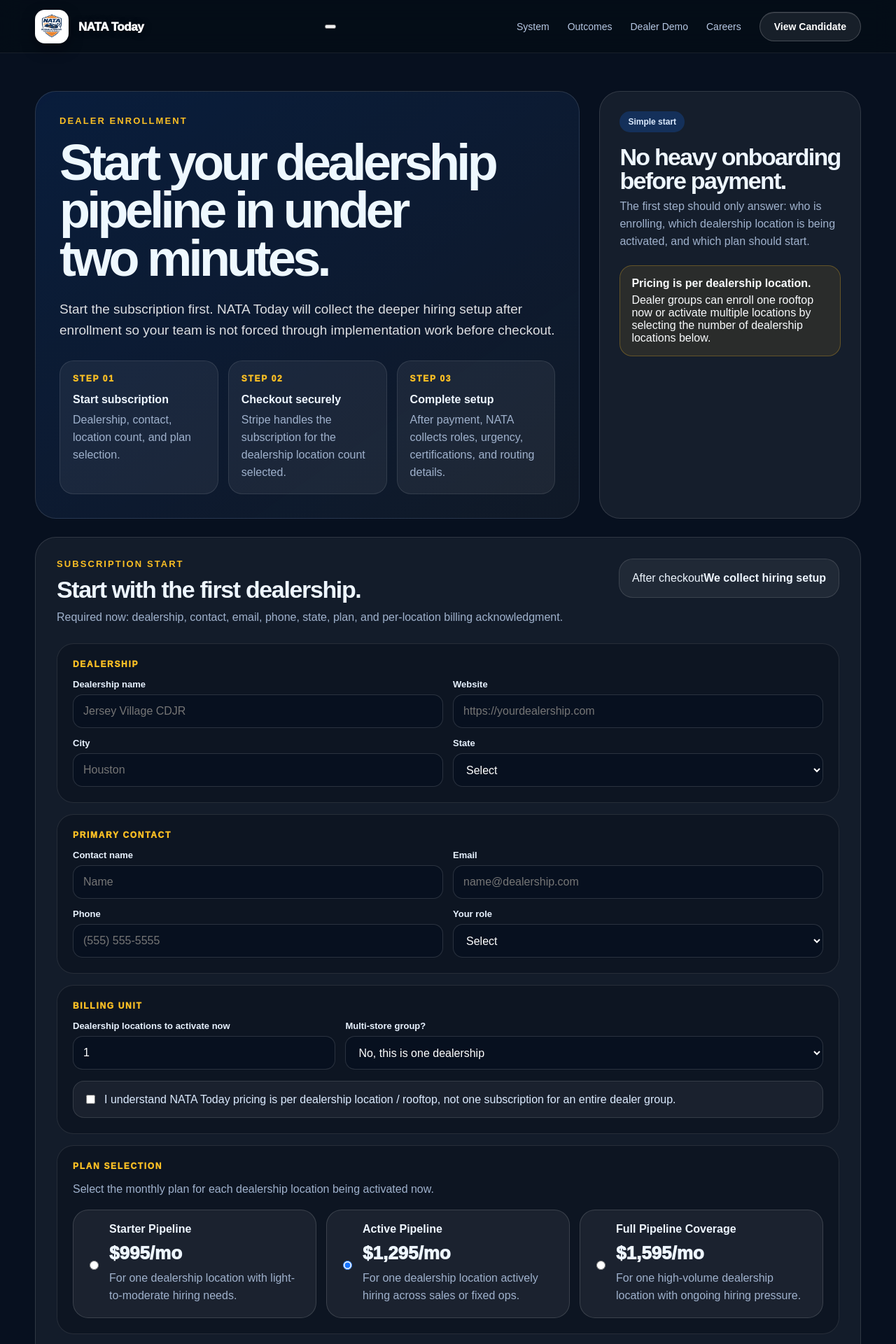
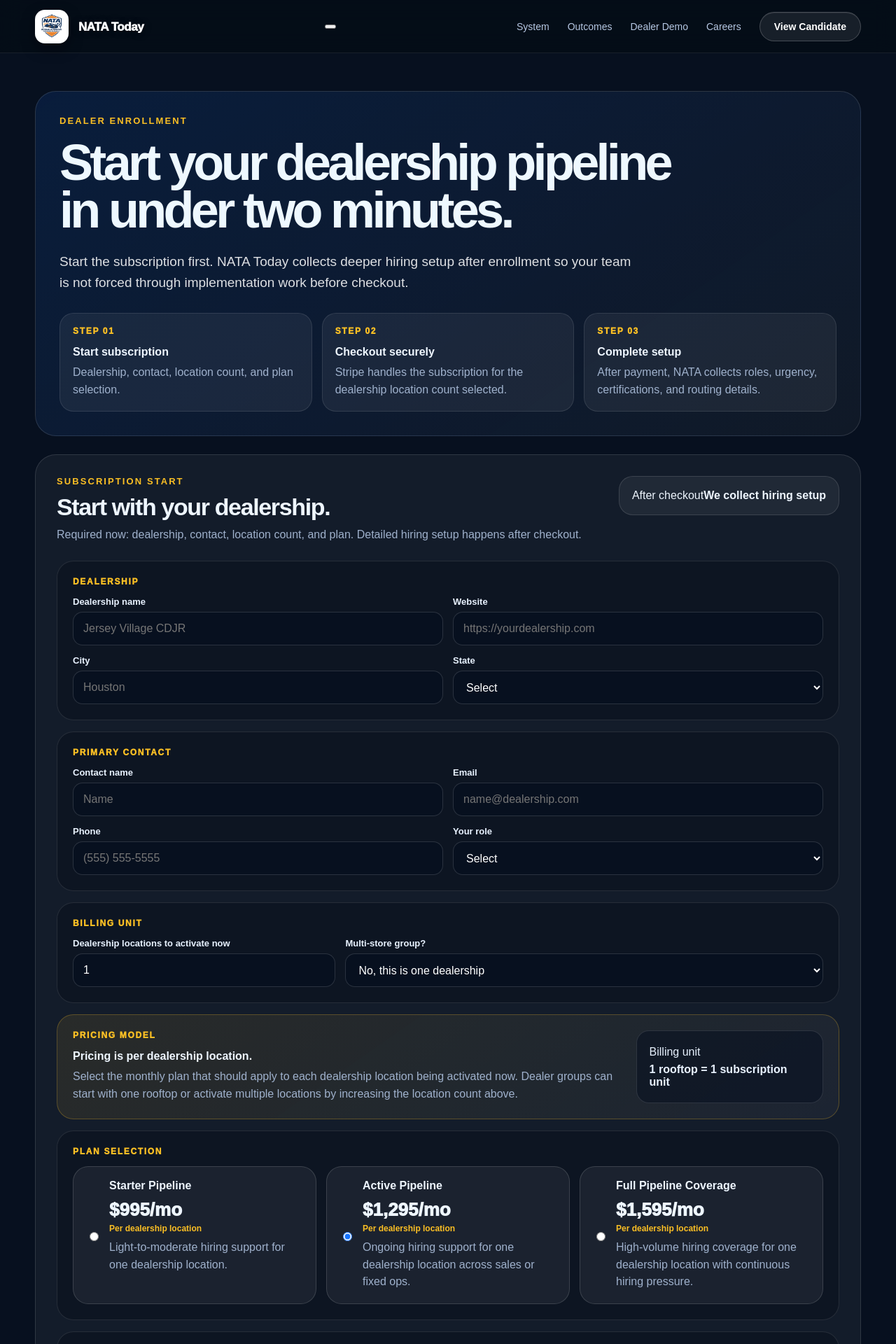
Before and after one commit to zlomke76-del/natatoday, a Next.js app: page /pricing-page-intake-enrollmment in a window 1280 px wide. Shown: the top 1920 px of the page at 70% size. Built offline with nearby package versions, Linux system fonts and the light colour scheme.

Commit message:
Update page.tsx

```diff
--- a/app/pricing-page-intake-enrollmment/page.tsx
+++ b/app/pricing-page-intake-enrollmment/page.tsx
@@ -5,20 +5,38 @@
     key: "starter",
     name: "Starter Pipeline",
     price: "$995/mo",
-    copy: "For one dealership location with light-to-moderate hiring needs.",
+    copy: "Light-to-moderate hiring support for one dealership location.",
   },
   {
     key: "active",
     name: "Active Pipeline",
     price: "$1,295/mo",
-    copy: "For one dealership location actively hiring across sales or fixed ops.",
+    copy: "Ongoing hiring support for one dealership location across sales or fixed ops.",
   },
   {
     key: "full",
     name: "Full Pipeline Coverage",
     price: "$1,595/mo",
-    copy: "For one high-volume dealership location with ongoing hiring pressure.",
+    copy: "High-volume hiring coverage for one dealership location with continuous hiring pressure.",
   },
+];
+
+const states = [
+  "AL", "AK", "AZ", "AR", "CA", "CO", "CT", "DE", "FL", "GA",
+  "HI", "ID", "IL", "IN", "IA", "KS", "KY", "LA", "ME", "MD",
+  "MA", "MI", "MN", "MS", "MO", "MT", "NE", "NV", "NH", "NJ",
+  "NM", "NY", "NC", "ND", "OH", "OK", "OR", "PA", "RI", "SC",
+  "SD", "TN", "TX", "UT", "VT", "VA", "WA", "WV", "WI", "WY",
+];
+
+const dealerRoles = [
+  "Dealer Principal",
+  "General Manager",
+  "Service Director",
+  "Fixed Ops Director",
+  "Sales Manager",
+  "HR / Recruiting",
+  "Other",
 ];
 
 function Field({
@@ -98,7 +116,7 @@
           <div style={success}>
             <strong>Enrollment received.</strong>
             <span>
-              Your subscription signal was received. Next step: complete the hiring setup for your dealership pipeline.
+              Your subscription signal was received. Next step: complete hiring setup for your dealership pipeline.
             </span>
           </div>
         ) : null}
@@ -110,12 +128,11 @@
           </div>
         ) : null}
 
-        <div style={heroGrid}>
-          <section style={panel}>
+        <section style={heroPanel}>
           <div className="eyebrow">Dealer enrollment</div>
           <h1 style={title}>Start your dealership pipeline in under two minutes.</h1>
-            <p className="lede" style={{ maxWidth: 780 }}>
-              Start the subscription first. NATA Today will collect the deeper hiring setup after enrollment so your team is not forced through implementation work before checkout.
+          <p className="lede" style={{ maxWidth: 820 }}>
+            Start the subscription first. NATA Today collects deeper hiring setup after enrollment so your team is not forced through implementation work before checkout.
           </p>
 
           <div style={steps}>
@@ -137,30 +154,15 @@
           </div>
         </section>
 
-          <aside style={side}>
-            <span style={bluePill}>Simple start</span>
-            <h2 style={sideTitle}>No heavy onboarding before payment.</h2>
-            <p style={muted}>
-              The first step should only answer: who is enrolling, which dealership location is being activated, and which plan should start.
-            </p>
-            <div style={noticeBox}>
-              <strong>Pricing is per dealership location.</strong>
-              <span>
-                Dealer groups can enroll one rooftop now or activate multiple locations by selecting the number of dealership locations below.
-              </span>
-            </div>
-          </aside>
-        </div>
-
         <form action="/api/stripe/checkout" method="post" style={form}>
           <div style={formHeader}>
             <div>
               <div className="eyebrow" style={{ marginBottom: 10 }}>
                 Subscription start
               </div>
-              <h2 style={formTitle}>Start with the first dealership.</h2>
+              <h2 style={formTitle}>Start with your dealership.</h2>
               <p style={muted}>
-                Required now: dealership, contact, email, phone, state, plan, and per-location billing acknowledgment.
+                Required now: dealership, contact, location count, and plan. Detailed hiring setup happens after checkout.
               </p>
             </div>
             <div style={callout}>
@@ -175,13 +177,7 @@
               <Field label="Dealership name" name="dealershipName" placeholder="Jersey Village CDJR" />
               <Field label="Website" name="website" placeholder="https://yourdealership.com" required={false} />
               <Field label="City" name="city" placeholder="Houston" />
-              <SelectField
-                label="State"
-                name="state"
-                options={[
-                  "AL", "AK", "AZ", "AR", "CA", "CO", "CT", "DE", "FL", "GA", "HI", "ID", "IL", "IN", "IA", "KS", "KY", "LA", "ME", "MD", "MA", "MI", "MN", "MS", "MO", "MT", "NE", "NV", "NH", "NJ", "NM", "NY", "NC", "ND", "OH", "OK", "OR", "PA", "RI", "SC", "SD", "TN", "TX", "UT", "VT", "VA", "WA", "WV", "WI", "WY",
-                ]}
-              />
+              <SelectField label="State" name="state" options={states} />
             </div>
           </div>
 
@@ -191,19 +187,7 @@
               <Field label="Contact name" name="primaryContact" placeholder="Name" />
               <Field label="Email" name="email" type="email" placeholder="name@dealership.com" />
               <Field label="Phone" name="phone" type="tel" placeholder="(555) 555-5555" />
-              <SelectField
-                label="Your role"
-                name="dealerRole"
-                options={[
-                  "Dealer Principal",
-                  "General Manager",
-                  "Service Director",
-                  "Fixed Ops Director",
-                  "Sales Manager",
-                  "HR / Recruiting",
-                  "Other",
-                ]}
-              />
+              <SelectField label="Your role" name="dealerRole" options={dealerRoles} />
             </div>
           </div>
 
@@ -227,31 +211,30 @@
                 <span style={labelStyle}>Multi-store group?</span>
                 <select name="multiStoreGroup" required style={input} defaultValue="no">
                   <option value="no">No, this is one dealership</option>
-                  <option value="yes_later">Yes, start with this store first</option>
+                  <option value="yes_later">Yes, start with one store first</option>
                   <option value="yes_multiple_now">Yes, activate multiple locations now</option>
                 </select>
               </label>
             </div>
+          </div>
 
-            <label style={acknowledgment}>
-              <input
-                name="perLocationAcknowledgment"
-                value="accepted"
-                type="checkbox"
-                required
-                style={{ accentColor: "#1473ff", marginTop: 3 }}
-              />
-              <span>
-                I understand NATA Today pricing is per dealership location / rooftop, not one subscription for an entire dealer group.
-              </span>
-            </label>
+          <div style={pricingModel}>
+            <div style={pricingModelText}>
+              <span style={kicker}>Pricing model</span>
+              <strong>Pricing is per dealership location.</strong>
+              <p style={muted}>
+                Select the monthly plan that should apply to each dealership location being activated now.
+                Dealer groups can start with one rooftop or activate multiple locations by increasing the location count above.
+              </p>
+            </div>
+            <div style={pricingModelBadge}>
+              <span>Billing unit</span>
+              <strong>1 rooftop = 1 subscription unit</strong>
+            </div>
           </div>
 
           <div style={band}>
             <span style={kicker}>Plan selection</span>
-            <p style={{ ...muted, marginBottom: 16 }}>
-              Select the monthly plan for each dealership location being activated now.
-            </p>
 
             <div style={planGrid}>
               {plans.map((planOption) => (
@@ -266,6 +249,7 @@
                   <div>
                     <strong>{planOption.name}</strong>
                     <div style={priceStyle}>{planOption.price}</div>
+                    <div style={unitText}>Per dealership location</div>
                     <p style={muted}>{planOption.copy}</p>
                   </div>
                 </label>
@@ -303,14 +287,7 @@
   padding: "54px 0 90px",
 };
 
-const heroGrid: React.CSSProperties = {
-  display: "grid",
-  gridTemplateColumns: "minmax(0, 1fr) minmax(320px, .48fr)",
-  gap: 28,
-  alignItems: "stretch",
-};
-
-const panel: React.CSSProperties = {
+const heroPanel: React.CSSProperties = {
   padding: 34,
   borderRadius: 30,
   border: "1px solid rgba(255,255,255,.12)",
@@ -351,41 +328,6 @@
   color: "#9fb1cc",
   lineHeight: 1.55,
   margin: "8px 0 0",
-};
-
-const side: React.CSSProperties = {
-  padding: 28,
-  borderRadius: 30,
-  border: "1px solid rgba(255,255,255,.12)",
-  background: "rgba(255,255,255,.06)",
-};
-
-const bluePill: React.CSSProperties = {
-  display: "inline-flex",
-  padding: "8px 12px",
-  borderRadius: 999,
-  background: "rgba(20,115,255,.22)",
-  color: "#dbeafe",
-  fontSize: 12,
-  fontWeight: 900,
-};
-
-const sideTitle: React.CSSProperties = {
-  margin: "18px 0 0",
-  fontSize: 34,
-  lineHeight: 1,
-  letterSpacing: "-.05em",
-};
-
-const noticeBox: React.CSSProperties = {
-  display: "grid",
-  gap: 6,
-  marginTop: 22,
-  padding: 16,
-  borderRadius: 18,
-  border: "1px solid rgba(251,191,36,.28)",
-  background: "rgba(251,191,36,.09)",
-  color: "#f8fafc",
 };
 
 const form: React.CSSProperties = {
@@ -460,16 +402,31 @@
   outline: "none",
 };
 
-const acknowledgment: React.CSSProperties = {
-  display: "flex",
-  gap: 10,
+const pricingModel: React.CSSProperties = {
+  display: "grid",
+  gridTemplateColumns: "1fr minmax(220px, .34fr)",
+  gap: 18,
+  alignItems: "stretch",
+  padding: 22,
+  borderRadius: 24,
+  border: "1px solid rgba(251,191,36,.26)",
+  background: "linear-gradient(145deg, rgba(251,191,36,.095), rgba(255,255,255,.04))",
   marginTop: 16,
-  padding: 14,
-  borderRadius: 16,
+};
+
+const pricingModelText: React.CSSProperties = {
+  minWidth: 0,
+};
+
+const pricingModelBadge: React.CSSProperties = {
+  display: "grid",
+  alignContent: "center",
+  gap: 7,
+  padding: 18,
+  borderRadius: 18,
   border: "1px solid rgba(255,255,255,.12)",
-  background: "rgba(255,255,255,.055)",
-  color: "#dbeafe",
-  lineHeight: 1.45,
+  background: "rgba(7,16,31,.55)",
+  color: "#e8f2ff",
 };
 
 const planGrid: React.CSSProperties = {
@@ -491,6 +448,13 @@
   marginTop: 10,
   fontSize: 26,
   fontWeight: 950,
+};
+
+const unitText: React.CSSProperties = {
+  marginTop: 4,
+  color: "#fbbf24",
+  fontSize: 12,
+  fontWeight: 900,
 };
 
 const textarea: React.CSSProperties = {
```
Lines whose indentation alone changed are shown as unchanged.
